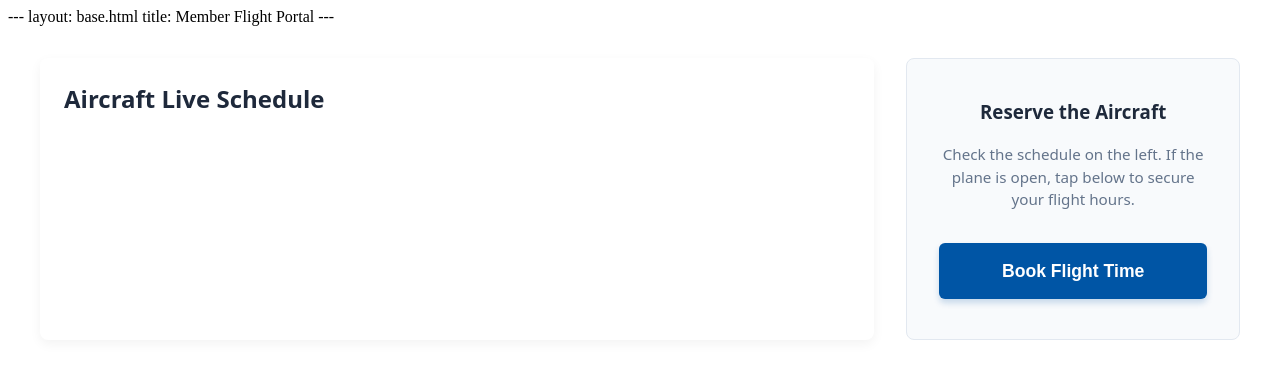
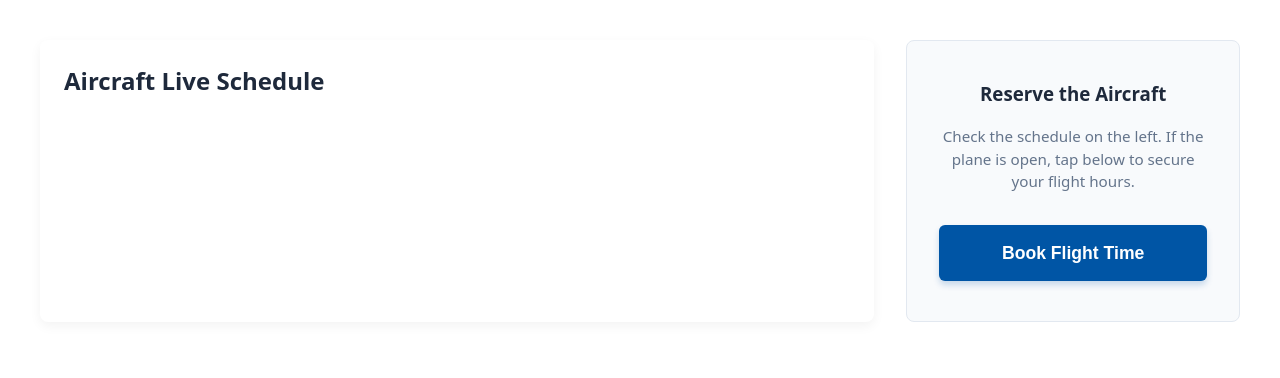
Before and after one commit to ryanderson/safc-test, an Eleventy site: page index.html in a window 1280 px wide. Built offline with nearby package versions, Linux system fonts and the light colour scheme; Eleventy itself is replaced by a stand-in of ours; files that its build step writes are made by us from their sources; a script that the page names is missing.

Commit message:
Removed template code.

```diff
--- a/index.html
+++ b/index.html
@@ -7,11 +7,6 @@
     <link rel="stylesheet" href="/css/style.css">
 </head>
 <body>
-
----
-layout: base.html
-title: Member Flight Portal
----
 
 <div class="pilot-dashboard-grid">
 
```
